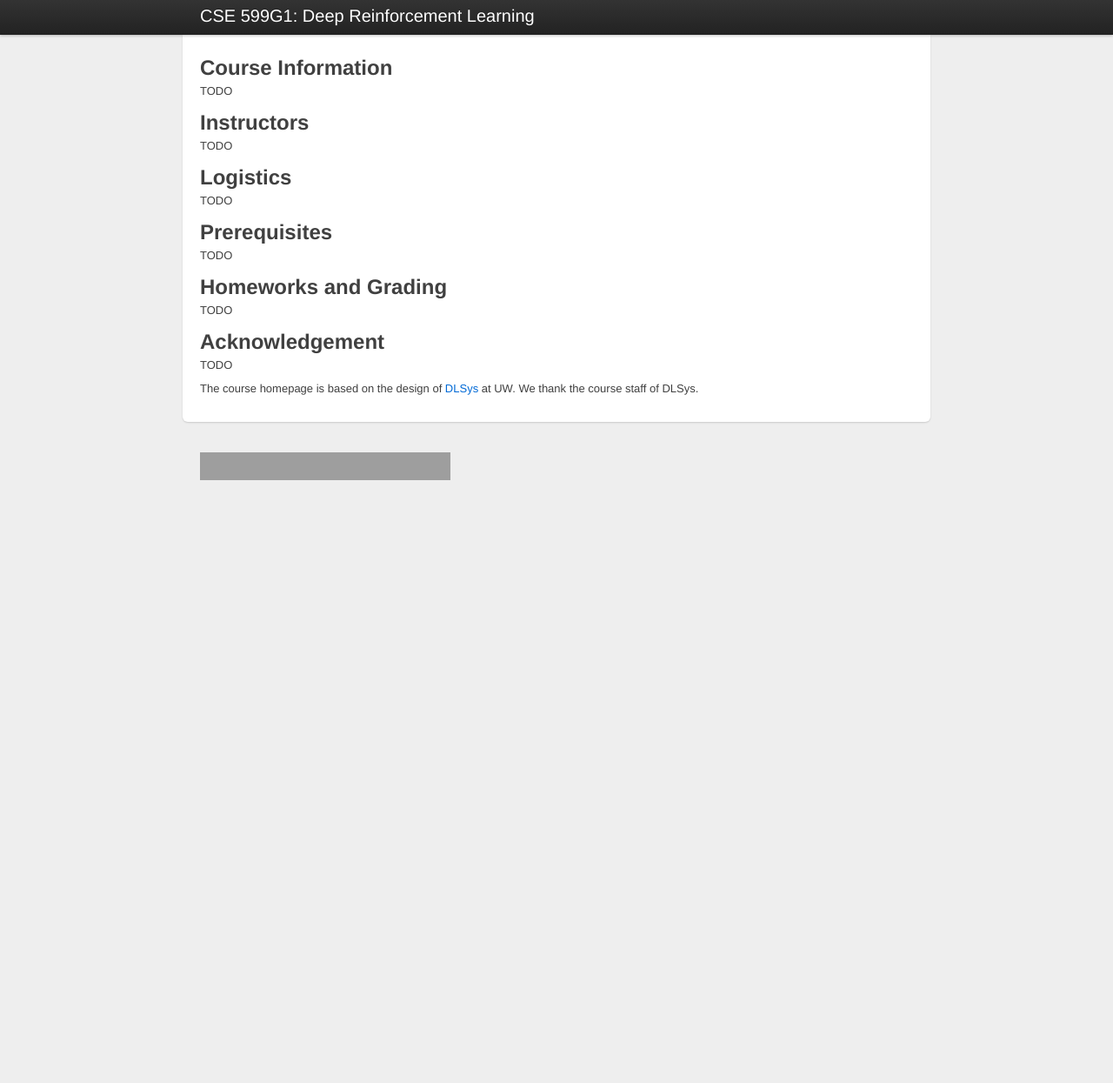
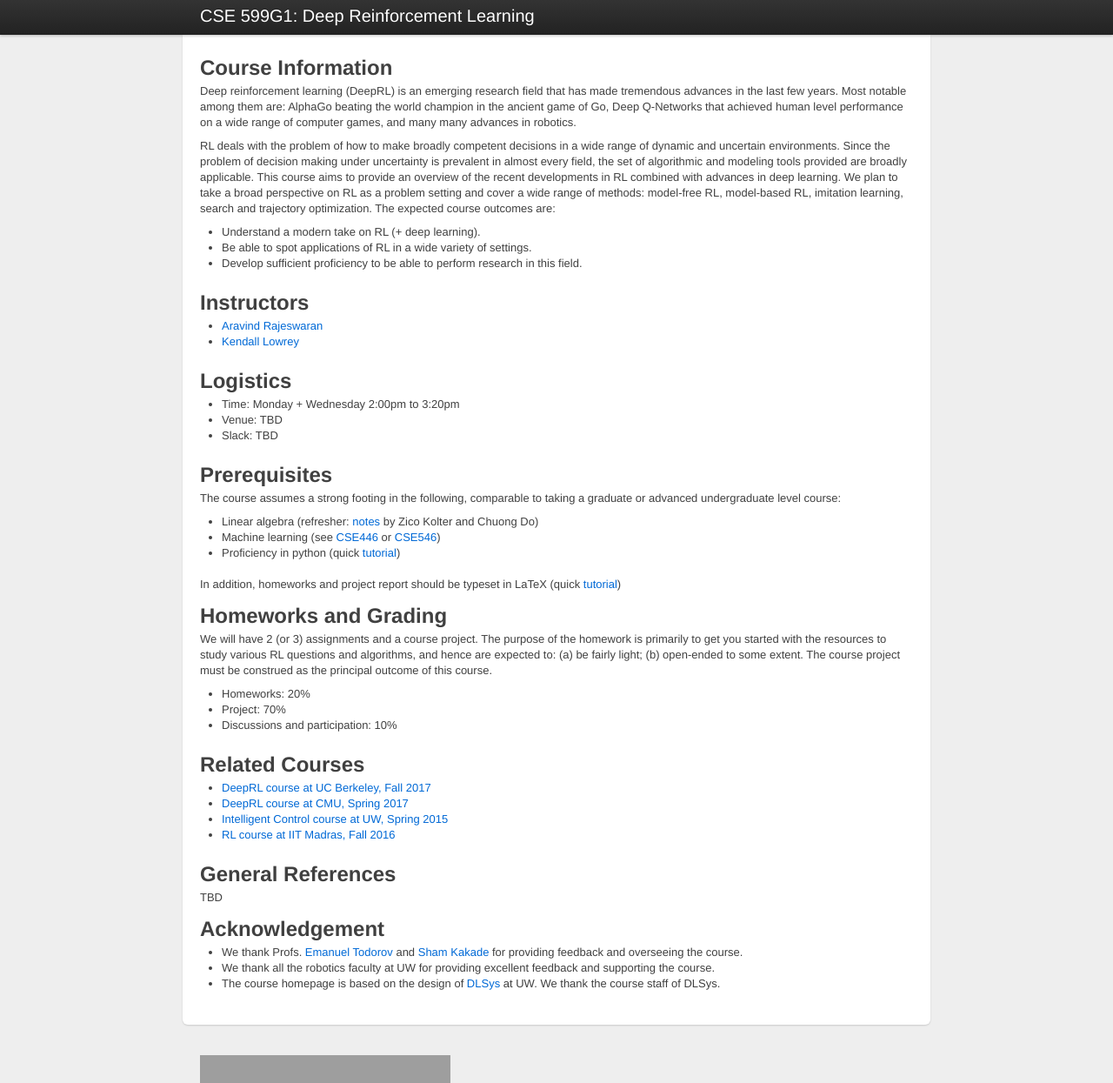
Before and after one commit to colinxs/uwdeeprlcourse.github.io, a Jekyll site: the page built from index.md, in a window 1280 px wide and 1245 px high. Shown: the whole window at 87% size. Built offline with Jekyll 4.4.1, drawn with Linux system fonts in a browser that asks for light colours; grey boxes are pictures that could not be loaded.

Commit message:
index page mostly complete

```diff
--- a/index.md
+++ b/index.md
@@ -7,21 +7,55 @@ description: "Deep Reinforcement Learning"
 
 ## Course Information
 
-TODO
+Deep reinforcement learning (DeepRL) is an emerging research field that has made tremendous advances in the last few years. Most notable among them are: AlphaGo beating the world champion in the ancient game of Go, Deep Q-Networks that achieved human level performance on a wide range of computer games, and many many advances in robotics.
+
+RL deals with the problem of how to make broadly competent decisions in a wide range of dynamic and uncertain environments. Since the problem of decision making under uncertainty is prevalent in almost every field, the set of algorithmic and modeling tools provided are broadly applicable. This course aims to provide an overview of the recent developments in RL combined with advances in deep learning. We plan to take a broad perspective on RL as a problem setting and cover a wide range of methods: model-free RL, model-based RL, imitation learning, search and trajectory optimization. The expected course outcomes are:
+
+- Understand a modern take on RL (+ deep learning).
+- Be able to spot applications of RL in a wide variety of settings.
+- Develop sufficient proficiency to be able to perform research in this field.
 
 ## Instructors
-TODO
+
+- [Aravind Rajeswaran](http://aravindr93.github.io/)
+- [Kendall Lowrey](https://scholar.google.com/citations?user=ejsX7D0AAAAJ&hl=en&oi=ao)
 
 ## Logistics
-TODO
+
+- Time: Monday + Wednesday 2:00pm to 3:20pm
+- Venue: TBD
+- Slack: TBD
 
 ## Prerequisites
-TODO
+
+The course assumes a strong footing in the following, comparable to taking a graduate or advanced undergraduate level course:
+- Linear algebra (refresher: [notes](http://www.cs.cmu.edu/~zkolter/course/15-884/linalg-review.pdf) by Zico Kolter and Chuong Do)
+- Machine learning (see [CSE446](https://courses.cs.washington.edu/courses/cse446/18wi/) or [CSE546](https://courses.cs.washington.edu/courses/cse546/17au/))
+- Proficiency in python (quick [tutorial](https://www.learnpython.org/))
+
+In addition, homeworks and project report should be typeset in LaTeX (quick [tutorial](https://www.sharelatex.com/learn/Learn_LaTeX_in_30_minutes))
 
 ## Homeworks and Grading
-TODO
+
+We will have 2 (or 3) assignments and a course project. The purpose of the homework is primarily to get you started with the resources to study various RL questions and algorithms, and hence are expected to: (a) be fairly light; (b) open-ended to some extent. The course project must be construed as the principal outcome of this course.
+
+- Homeworks: 20%
+- Project: 70%
+- Discussions and participation: 10%
+
+## Related Courses
+
+- [DeepRL course at UC Berkeley, Fall 2017](http://rll.berkeley.edu/deeprlcourse/)
+- [DeepRL course at CMU, Spring 2017](https://katefvision.github.io/)
+- [Intelligent Control course at UW, Spring 2015](https://homes.cs.washington.edu/~todorov/courses/amath579/index.html)
+- [RL course at IIT Madras, Fall 2016](http://nptel.ac.in/courses/106106143/)
+
+## General References
+
+TBD
 
 ## Acknowledgement
-TODO
 
-The course homepage is based on the design of [DLSys](http://dlsys.cs.washington.edu/) at UW. We thank the course staff of DLSys.
+- We thank Profs. [Emanuel Todorov](http://homes.cs.washington.edu/~todorov/) and [Sham Kakade](https://homes.cs.washington.edu/~sham/) for providing feedback and overseeing the course.
+- We thank all the robotics faculty at UW for providing excellent feedback and supporting the course.
+- The course homepage is based on the design of [DLSys](http://dlsys.cs.washington.edu/) at UW. We thank the course staff of DLSys.
```
